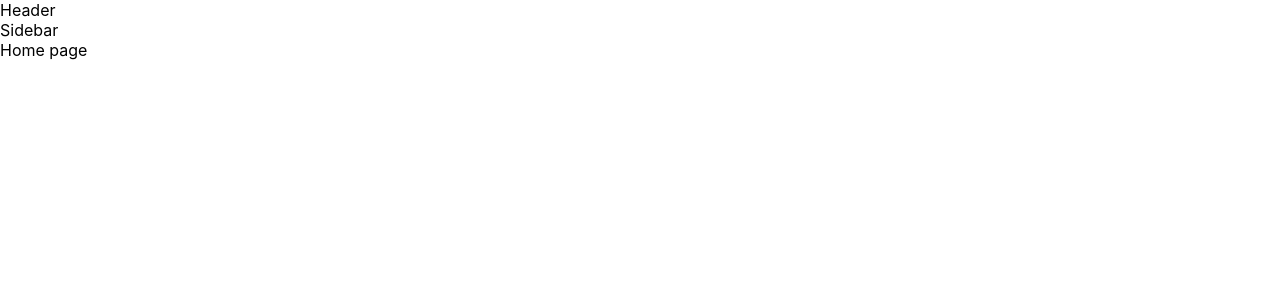
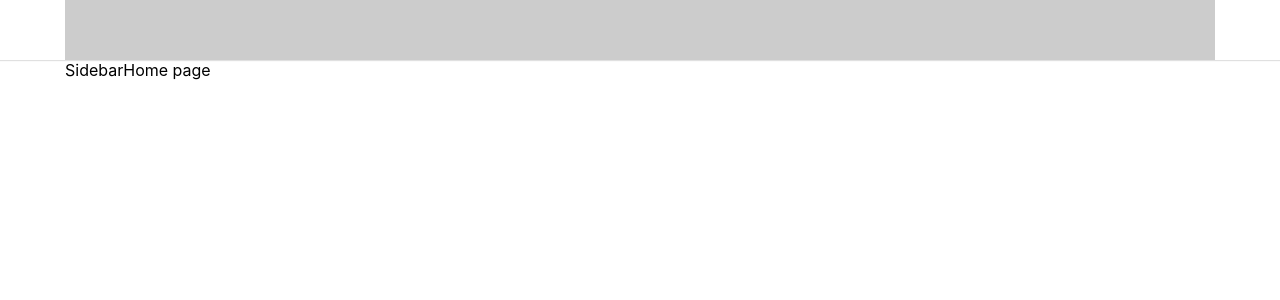
Before and after one commit to duclong09/tiktok-ui-ux, a React (Create React App) app: page / in a window 1280 px wide. Shown: the top 300 px of the page. Built offline with nearby package versions, Linux system fonts and the light colour scheme.

Commit message:
Create file header components -Add header, css header -Add sidebar, css sidebar -import classnames

```diff
--- a/package.json
+++ b/package.json
@@ -7,6 +7,7 @@
     "@testing-library/react": "^13.3.0",
     "@testing-library/user-event": "^13.5.0",
     "babel-plugin-module-resolver": "^4.1.0",
+    "classnames": "^2.3.1",
     "react": "^18.1.0",
     "react-dom": "^18.1.0",
     "react-router-dom": "^6.3.0",
--- /dev/null
+++ b/src/components/Layout/DefaultLayout/DefaultLayout.module.scss
@@ -0,0 +1,10 @@
+.wrapper {
+  display: flex;
+  flex-direction: column;
+  align-items: center;
+}
+
+.container {
+  width: 1150px;
+  display: flex;
+}
--- a/src/components/Layout/DefaultLayout/Sidebar/index.js
+++ b/src/components/Layout/DefaultLayout/Sidebar/index.js
@@ -1,5 +1,9 @@
 import React from 'react'
+import styles from './Sidebar.module.scss'
+import classNames from 'classnames/bind'
 
+
+const style = classNames.bind(styles)
 const Sidebar = () => {
     return (
         <div>Sidebar</div>
--- a/src/components/Layout/DefaultLayout/index.js
+++ b/src/components/Layout/DefaultLayout/index.js
@@ -1,20 +1,22 @@
 
 import Header from '../components/Header'
+import Sidebar from './Sidebar'
+import styles from './DefaultLayout.module.scss'
+import classNames from 'classnames/bind'
 
 
-import Sidebar from './Sidebar'
-
+const style = classNames.bind(styles)
 const DefaultLayout = ({ children }) => {
     return (
-        <div>
+        <div className={style('wrapper')}>
             <Header />
-            <div className='container'>
+            <div className={style('container')}>
                 <Sidebar />
-                <div className='content'>
+                <div className={style('content')}>
                     {children}
                 </div>
             </div>
-        </div>
+        </div >
     )
 }
 
--- /dev/null
+++ b/src/components/Layout/components/Header/Header.module.scss
@@ -0,0 +1,13 @@
+.wrapper {
+  width: 100%;
+  height: 60px;
+  box-shadow: 0px 1px 1px rgb(0 0 0 / 12%);
+  display: flex;
+  justify-content: center;
+}
+
+.inner {
+  height: 100%;
+  width: 1150px;
+  background-color: #ccc;
+}
--- a/src/components/Layout/components/Header/index.js
+++ b/src/components/Layout/components/Header/index.js
@@ -1,8 +1,13 @@
 import React from 'react'
+import classNames from 'classnames/bind'
+import styles from './Header.module.scss'
 
+const style = classNames.bind(styles)
 const Header = () => {
     return (
-        <div>Header</div>
+        <header className={style('wrapper')}>
+            <div className={style('inner')}></div>
+        </header>
     )
 }
 
--- a/src/router/index.js
+++ b/src/router/index.js
@@ -14,8 +14,8 @@ const publicRoutes = [
     { path: '/', component: Home },
     { path: '/following', component: Following },
     { path: '/profile', component: Profile },
-    { path: 'upload', component: Upload, layout: HeaderOnly },
-    { path: 'search', component: Search, layout: null }
+    { path: '/upload', component: Upload, layout: HeaderOnly },
+    { path: '/search', component: Search, layout: null },
 ]
 
 //private routes
```
Also changed, not shown: src/components/Layout/DefaultLayout/Sidebar/Sidebar.module.scss (added), 1 other file (tests, documents, lock files or other folders).
